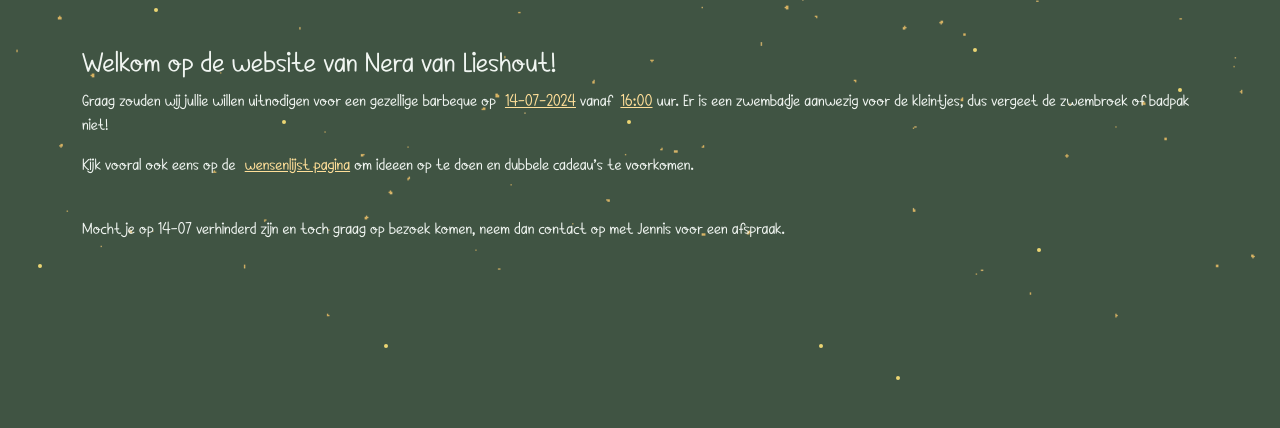
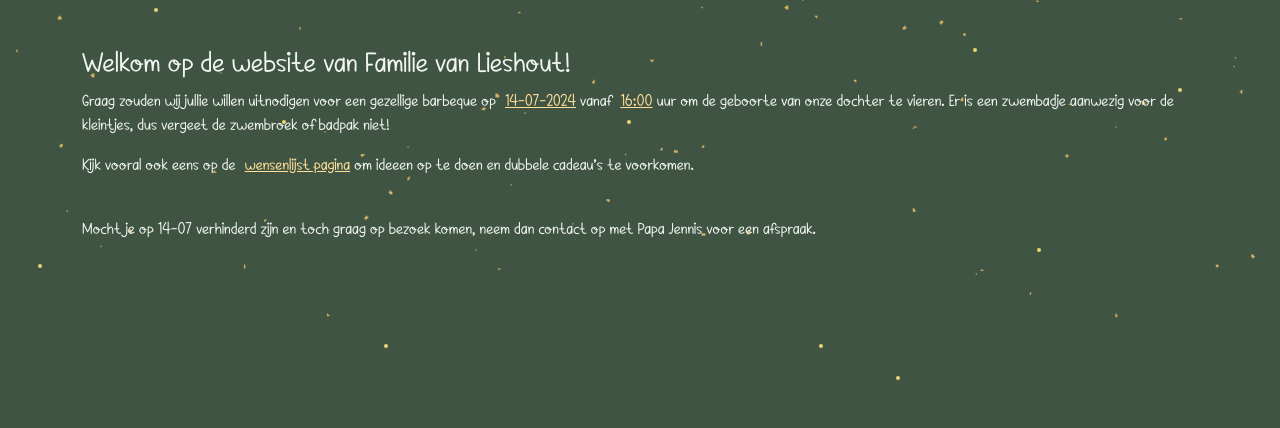
Before and after one commit to remy-van-lieshout/nera-new, a PHP site: page /src/Home.php in a window 1280 px wide. Shown: the part 56-484 px from the top of the page. Run offline with PHP 8.4, Linux system fonts and the light colour scheme; the visitor is signed in with stand-in values (Sample User, id 1).

Commit message:
make name unknown

```diff
--- a/helpers/logout.php
+++ b/helpers/logout.php
@@ -13,12 +13,12 @@ header('Refresh: 2; URL = ../index.php');
 <html lang="nl">
 
 <head>
-    <title>Nera</title>
+    <title><?php echo str_contains($_SERVER['SCRIPT_NAME'], "nera") ? "Nera" : "Familie van Lieshout";?></title>
     <meta charset="UTF-8">
     <meta name="viewport" content="width=device-width, initial-scale=1.0">
     <link rel="stylesheet" href="https://cdn.jsdelivr.net/npm/bootstrap@4.4.1/dist/css/bootstrap.min.css" integrity="sha384-Vkoo8x4CGsO3+Hhxv8T/Q5PaXtkKtu6ug5TOeNV6gBiFeWPGFN9MuhOf23Q9Ifjh" crossorigin="anonymous">
     <link rel="stylesheet" href="../css/style.css">
-    <link rel="icon" href="../images/neraIcon.ico">
+    <link rel="icon" href="../images/icon.ico">
 </head>
 
 <body>
--- a/index.php
+++ b/index.php
@@ -9,13 +9,13 @@ include 'helpers/db_connection.php';
 <html lang="nl">
 
 <head>
-    <title>Nera</title>
+    <title><?php echo str_contains($_SERVER['SCRIPT_NAME'], "nera") ? "Nera" : "Familie van Lieshout";?></title>
     <meta charset="UTF-8">
     <meta name="viewport" content="width=device-width, initial-scale=1.0">
     <link rel="stylesheet" href="https://cdn.jsdelivr.net/npm/bootstrap@5.3.3/dist/css/bootstrap.min.css">
     <script src="https://cdn.jsdelivr.net/npm/bootstrap@5.3.3/dist/js/bootstrap.min.js"></script>
     <link rel="stylesheet" href="css/style.css">
-    <link rel="icon" href="images/neraIcon.ico">
+    <link rel="icon" href="images/icon.ico">
 </head>
 
 <body>
@@ -62,7 +62,7 @@ include 'helpers/db_connection.php';
                 <div class="d-flex justify-content-center h-150">
                     <div class="card">
                         <div class="card-header">
-                            <h3>Welkom op de pagina van Nera van Lieshout!</h3>
+                            <h3>Welkom op de pagina van <?php echo str_contains($_SERVER['SCRIPT_NAME'], "nera") ? "Nera " : "Familie ";?>van Lieshout!</h3>
                         </div>
                         <div class="card-body">
                             <form action="<?php echo htmlspecialchars($_SERVER['PHP_SELF']); ?>" method="post">
--- a/src/Admin.php
+++ b/src/Admin.php
@@ -12,13 +12,13 @@
 <html lang="nl">
 
 <head>
-    <title>Nera</title>
+    <title><?php echo str_contains($_SERVER['SCRIPT_NAME'], "nera") ? "Nera" : "Familie van Lieshout";?></title>
     <meta charset="UTF-8">
     <meta name="viewport" content="width=device-width, initial-scale=1.0">
     <link rel="stylesheet" href="https://cdn.jsdelivr.net/npm/bootstrap@5.3.3/dist/css/bootstrap.min.css">
     <script src="https://cdn.jsdelivr.net/npm/bootstrap@5.3.3/dist/js/bootstrap.min.js"></script>
     <link rel="stylesheet" href="../css/style.css">
-    <link rel="icon" href="../images/neraIcon.ico">
+    <link rel="icon" href="../images/icon.ico">
 </head>
 
 <body>
--- a/src/Home.php
+++ b/src/Home.php
@@ -12,13 +12,13 @@ if ($_SESSION['user'] == null) {
 <html lang="nl">
 
 <head>
-    <title>Nera</title>
+    <title><?php echo str_contains($_SERVER['SCRIPT_NAME'], "nera") ? "Nera" : "Familie van Lieshout";?></title>
     <meta charset="UTF-8">
     <meta name="viewport" content="width=device-width, initial-scale=1.0">
     <link rel="stylesheet" href="https://cdn.jsdelivr.net/npm/bootstrap@5.3.3/dist/css/bootstrap.min.css">
     <script src="https://cdn.jsdelivr.net/npm/bootstrap@5.3.3/dist/js/bootstrap.min.js"></script>
     <link rel="stylesheet" href="../css/style.css">
-    <link rel="icon" href="../images/neraIcon.ico">
+    <link rel="icon" href="../images/icon.ico">
 </head>
 
 <body>
@@ -36,11 +36,11 @@ if ($_SESSION['user'] == null) {
         <?php include '../helpers/NavBar.php'; ?>
         <div class="content">
             <div class="container pt-5 fontNormal" style="max-height: 30vh !important;">
-                <h3>Welkom op de website van Nera van Lieshout!</h3>
-                <p>Graag zouden wij jullie willen uitnodigen voor een gezellige barbeque op <a class="url">14-07-2024</a> vanaf <a class="url">16:00</a> uur. Er is een zwembadje aanwezig voor de kleintjes, dus vergeet de zwembroek of badpak niet!</p>
+                <h3>Welkom op de website van <?php echo str_contains($_SERVER['SCRIPT_NAME'], "nera") ? "Nera " : "Familie ";?> van Lieshout!</h3>
+                <p>Graag zouden wij jullie willen uitnodigen voor een gezellige barbeque op <a class="url">14-07-2024</a> vanaf <a class="url">16:00</a> uur om de geboorte van onze dochter te vieren. Er is een zwembadje aanwezig voor de kleintjes, dus vergeet de zwembroek of badpak niet!</p>
                 <p>Kijk vooral ook eens op de <a class="url" href="Wishlist.php">wensenlijst pagina</a> om ideeën op te doen en dubbele cadeau's te voorkomen.</p>
                 </br>
-                <p>Mocht je op 14-07 verhinderd zijn en toch graag op bezoek komen, neem dan contact op met Jennis voor een afspraak.</p>
+                <p>Mocht je op 14-07 verhinderd zijn en toch graag op bezoek komen, neem dan contact op met Papa Jennis voor een afspraak.</p>
             </div>
         </div>
     </main>
--- a/src/Log.php
+++ b/src/Log.php
@@ -12,13 +12,13 @@ if ($_SESSION['user'] == null || $_SESSION['user'] != 'admin') {
 <html lang="nl">
 
 <head>
-    <title>Nera</title>
+    <title><?php echo str_contains($_SERVER['SCRIPT_NAME'], "nera") ? "Nera" : "Familie van Lieshout";?></title>
     <meta charset="UTF-8">
     <meta name="viewport" content="width=device-width, initial-scale=1.0">
     <link rel="stylesheet" href="https://cdn.jsdelivr.net/npm/bootstrap@5.3.3/dist/css/bootstrap.min.css">
     <script src="https://cdn.jsdelivr.net/npm/bootstrap@5.3.3/dist/js/bootstrap.min.js"></script>
     <link rel="stylesheet" href="../css/style.css">
-    <link rel="icon" href="../images/neraIcon.ico">
+    <link rel="icon" href="../images/icon.ico">
 </head>
 
 <body>
--- a/src/Wishlist.php
+++ b/src/Wishlist.php
@@ -17,13 +17,13 @@ function IsNullOrEmptyString($str)
 <html lang="nl">
 
 <head>
-    <title>Nera</title>
+    <title><?php echo str_contains($_SERVER['SCRIPT_NAME'], "nera") ? "Nera" : "Familie van Lieshout";?></title>
     <meta charset="UTF-8">
     <meta name="viewport" content="width=device-width, initial-scale=1.0">
     <link rel="stylesheet" href="https://cdn.jsdelivr.net/npm/bootstrap@5.3.3/dist/css/bootstrap.min.css">
     <script src="https://cdn.jsdelivr.net/npm/bootstrap@5.3.3/dist/js/bootstrap.min.js"></script>
     <link rel="stylesheet" href="../css/style.css">
-    <link rel="icon" href="../images/neraIcon.ico">
+    <link rel="icon" href="../images/icon.ico">
 </head>
 
 <body>
```
Also changed, not shown: images/icon.ico (renamed from images/neraIcon.ico).
